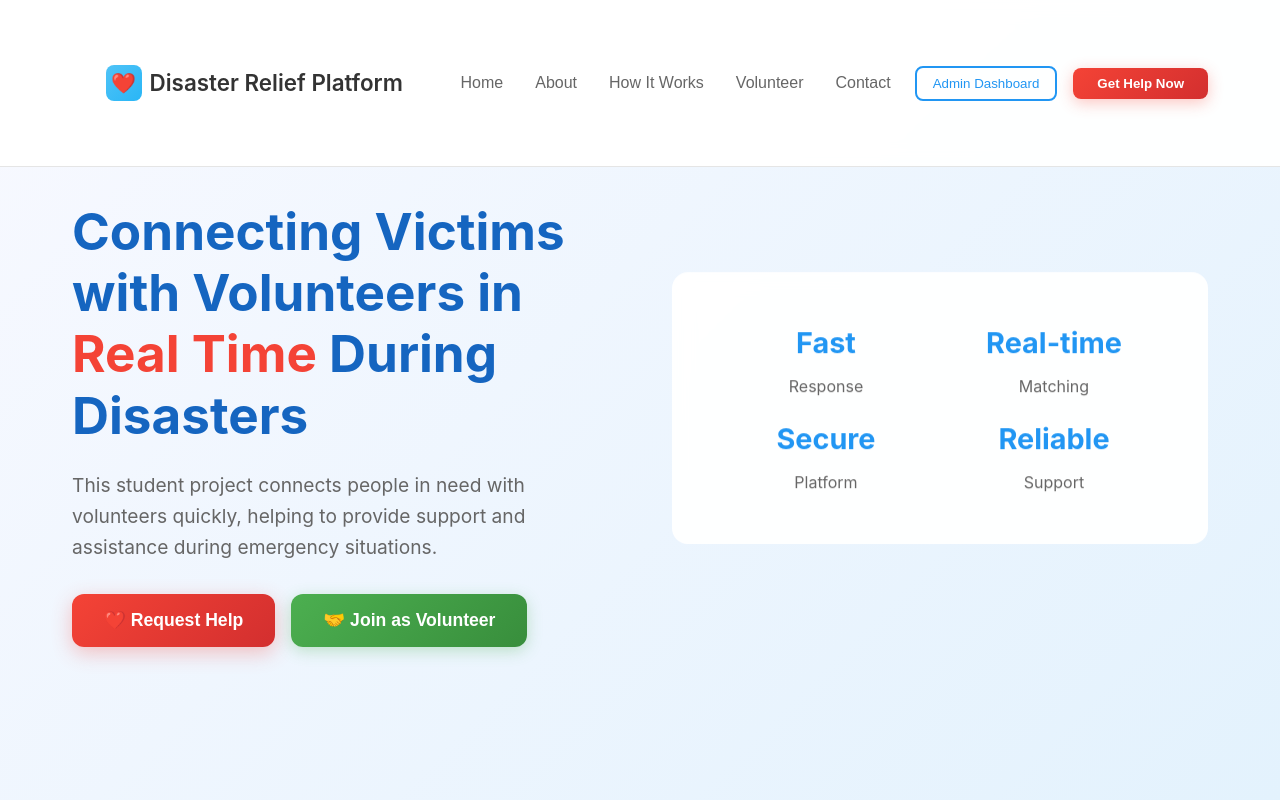
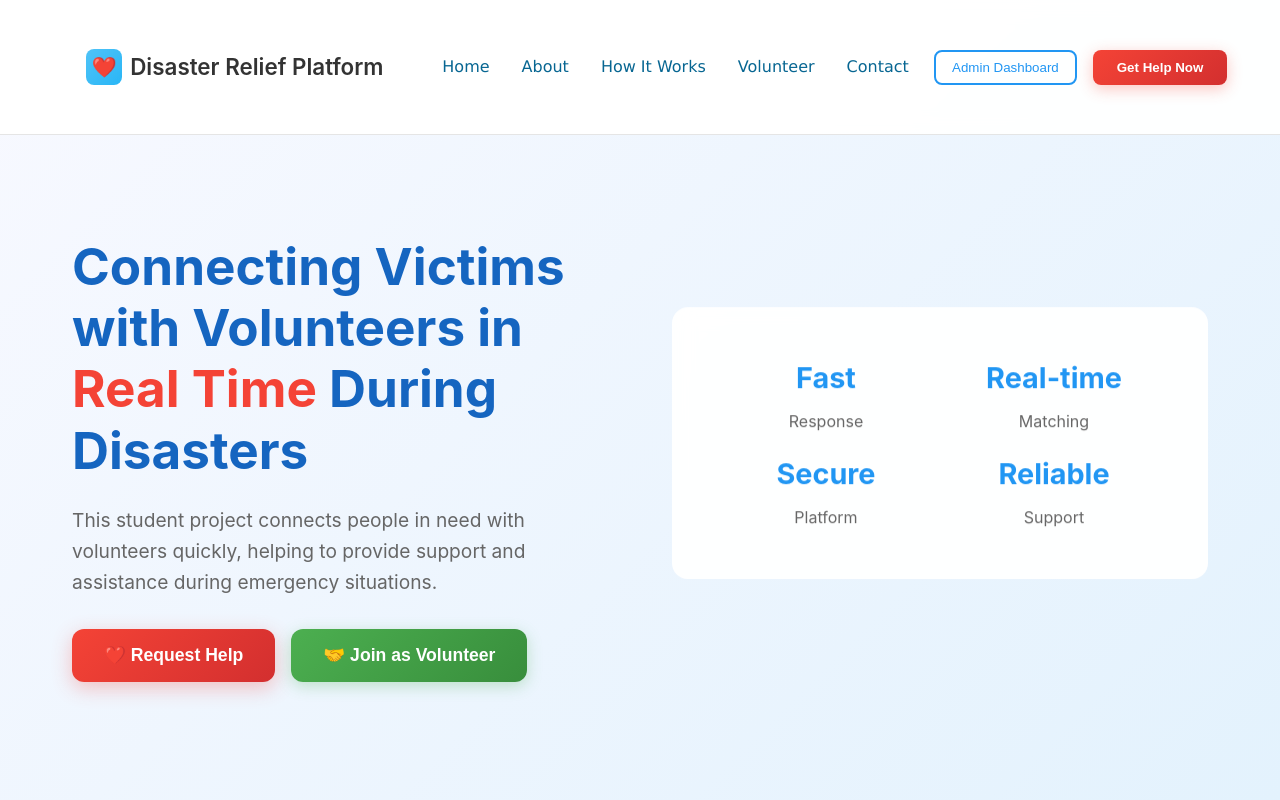
Before and after one commit to Judith-AB/ResQWave, a React (Vite) app: page / in a window 1280 px wide. Shown: the top 800 px of the page. Built offline with nearby package versions, Linux system fonts and the light colour scheme.

Commit message:
Updated UI

```diff
--- a/src/index.css
+++ b/src/index.css
@@ -10,29 +10,30 @@ body {
   line-height: 1.6;
   color: #333;
   overflow-x: hidden;
-  background: #f8f9ff;
+  background: #fdfaff;
 }
 
 /* Header */
 .header {
   background: rgba(255, 255, 255, 0.95);
   backdrop-filter: blur(10px);
-  padding: 1rem 0;
+
   position: fixed;
   top: 0;
   left: 0;
   right: 0;
+
   z-index: 1000;
   border-bottom: 1px solid rgba(0, 0, 0, 0.1);
 }
 
 .nav-container {
   max-width: 1200px;
-  margin: 0 auto;
+  margin:0 auto;
   display: flex;
-  justify-content: space-between;
+  justify-content: space-around;
   align-items: center;
-  padding: 0 2rem;
+
 }
 
 .logo {
@@ -62,26 +63,32 @@ body {
   list-style: none;
   gap: 2rem;
   align-items: center;
+
 }
 
 .nav-menu button {
+
+  border: none;
   background: none;
-  border: none;
-  color: #666;
   font-weight: 500;
   cursor: pointer;
   transition: color 0.3s ease;
   font-size: 1rem;
+  color: #076692;
+  font-family: Verdana, Geneva, Tahoma, sans-serif
+
+
 }
 
 .nav-menu button:hover {
   color: #2196F3;
+
 }
 
 .nav-buttons {
   display: flex;
   gap: 1rem;
-  align-items: center;
+
 }
 
 .btn-dashboard {
@@ -123,7 +130,7 @@ body {
   min-height: 100vh;
   display: flex;
   align-items: center;
-  padding-top: 80px;
+  padding-top: 150px;
 }
 
 .hero-container {
@@ -400,7 +407,7 @@ body {
 
 /* Footer */
 .footer {
-  background: linear-gradient(135deg, #1565C0, #0D47A1);
+  background: linear-gradient(135deg, #0d4b9d, #69a5ff);
   color: white;
   padding: 4rem 2rem;
 }
```
